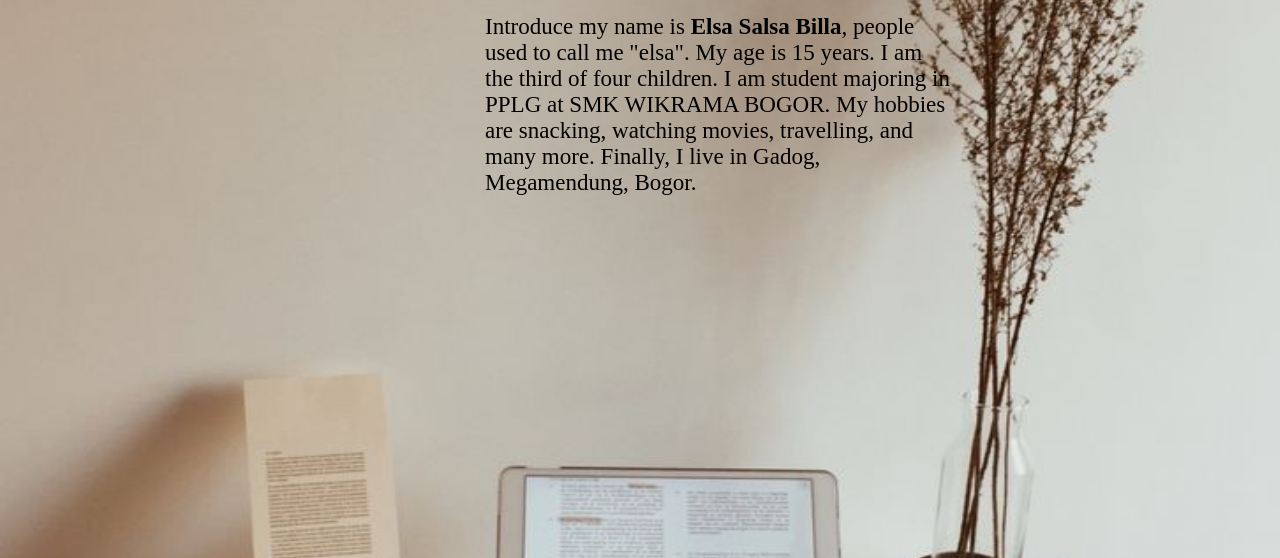
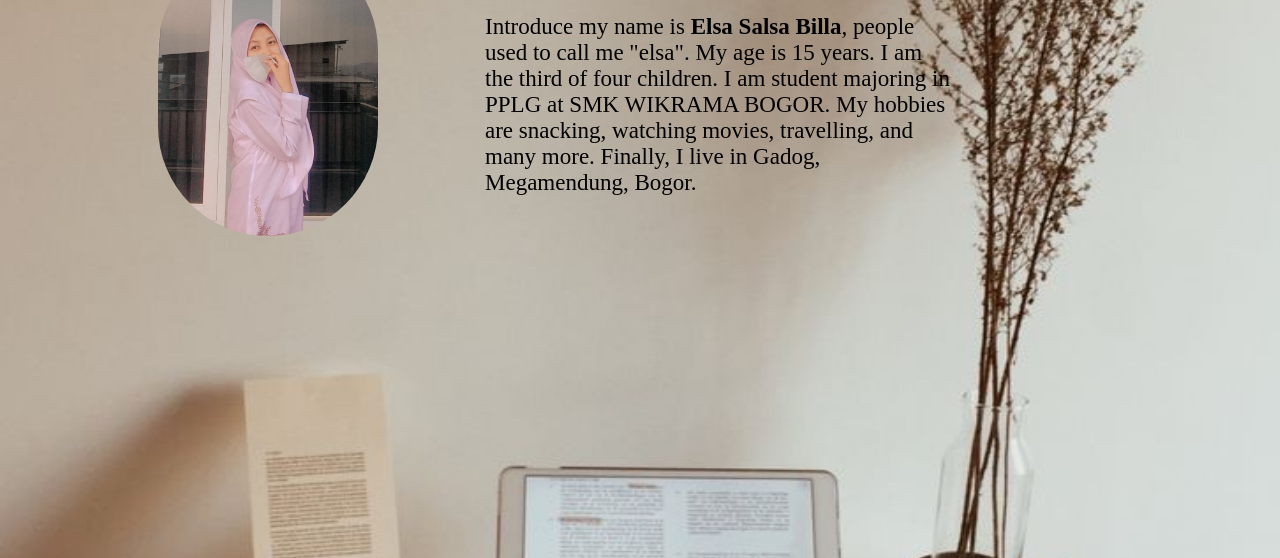
Before and after one commit to Elsa8989/Cinematic, a plain HTML site: page index.html in a window 1280 px wide. Shown: the part 242-800 px from the top of the page. Drawn offline with Linux system fonts and the light colour scheme.

Commit message:
Update index.html

```diff
--- a/index.html
+++ b/index.html
@@ -18,7 +18,7 @@
     </div>
     </header>
     <div class="content1">
-        <img src="img/masker2.jpeg">
+        <img src="img/masker (2).jpeg">
         <div class="text1">
             <h2>HALLO EVERYONE!</h2>
             <p>Introduce my name is <b>Elsa Salsa Billa</b>, people used to call me "elsa".
```
